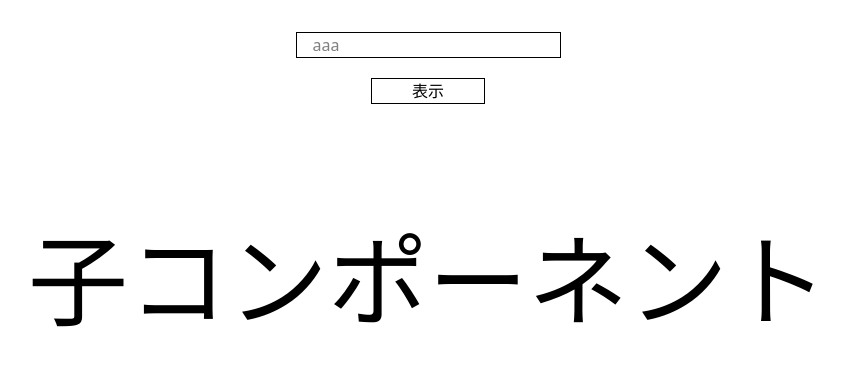
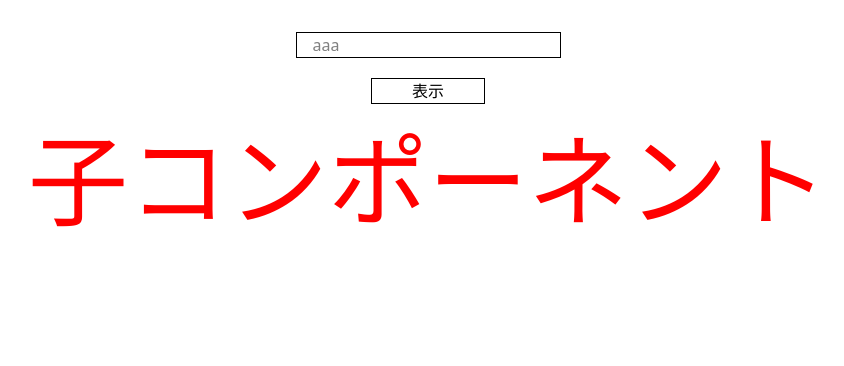
Before and after one commit to ryoma-abe/React-dev, a React (Vite) app in the folder react-stepUp/my-app/: page / in a window 1280 px wide. Shown: the top 366 px of the page, without its empty margins (212-1056 px from the left). Built offline with nearby package versions, Linux system fonts and the light colour scheme.

Commit message:
各CSSの使用方法

```diff
--- a/react-stepUp/my-app/package.json
+++ b/react-stepUp/my-app/package.json
@@ -10,6 +10,8 @@
     "preview": "vite preview"
   },
   "dependencies": {
+    "@emotion/react": "^11.14.0",
+    "@emotion/styled": "^11.14.0",
     "@tailwindcss/vite": "^4.0.8",
     "react": "^19.0.0",
     "react-dom": "^19.0.0",
--- a/react-stepUp/my-app/src/component/Chaild.jsx
+++ b/react-stepUp/my-app/src/component/Chaild.jsx
@@ -1,19 +1,15 @@
+/** @jsxImportSource @emotion/react */
+import { jsx, css } from "@emotion/react";
+
+const TextStyle = css`
+  font-size: 100px;
+  color: red;
+`;
+
 export const Chaild = ({ open }) => {
   return (
     <>
-      <div>
-        {open && (
-          <p className="mt-10 backdrop-blur-lg text-child">子コンポーネント</p>
-        )}
-      </div>
-      <style jsx="true">
-        {`
-          .text-child {
-            font-size: 100px;
-            margin: 100px;
-          }
-        `}
-      </style>
+      <div>{open && <p css={TextStyle}>子コンポーネント</p>}</div>
     </>
   );
 };
```
Also changed, not shown: 2 other files (tests, documents, lock files or other folders).
